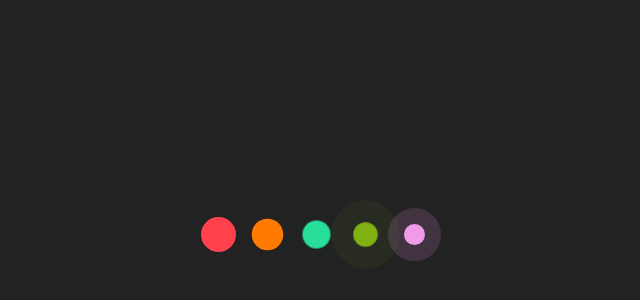
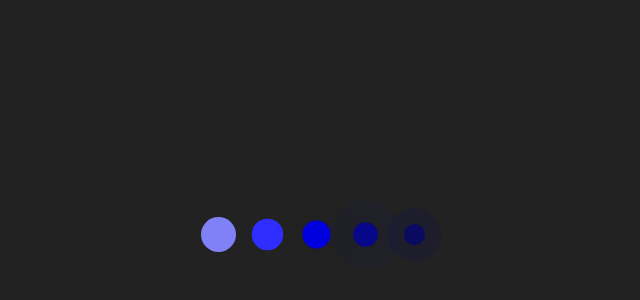
Before and after one commit to Cameron-ux/loader-screen, a plain HTML site: page index.html in a window 1280 px wide. Shown: the part 164-464 px from the top of the page, without its empty margins (324-964 px from the left). Drawn offline with Linux system fonts and the light colour scheme.

Commit message:
update color

```diff
--- a/index.html
+++ b/index.html
@@ -5,7 +5,7 @@
     <meta http-equiv="X-UA-Compatible" content="IE=edge">
     <meta name="viewport" content="width=device-width, initial-scale=1.0">
     <link rel="stylesheet" href="style.css">
-    <title>Document</title>
+    <title>Loading...</title>
 </head>
 <body>
     <div>
--- a/style.css
+++ b/style.css
@@ -28,7 +28,7 @@ body {
   }
 
   span:first-child {
-    background-color: #ff414d;
+    background-color: #8181F7;
   }
 
   span:first-child::before {
@@ -36,7 +36,7 @@ body {
   }
 
   span:nth-child(2) {
-    background-color: #ff7a00;
+    background-color: #2E2EFE;
     transform: scale(0.9);
   }
 
@@ -45,7 +45,7 @@ body {
   }
 
   span:nth-child(3) {
-    background-color: #28df99;
+    background-color: #0101DF;
     transform: scale(0.8);
   }
 
@@ -54,7 +54,7 @@ body {
   }
 
   span:nth-child(4) {
-    background-color: #81b214;
+    background-color: #08088A;
     transform: scale(0.7);
   }
 
@@ -63,7 +63,7 @@ body {
   }
 
   span:last-child {
-    background-color: #f09ae9;
+    background-color: #0B0B61;
     transform: scale(0.6);
   }
 
```
